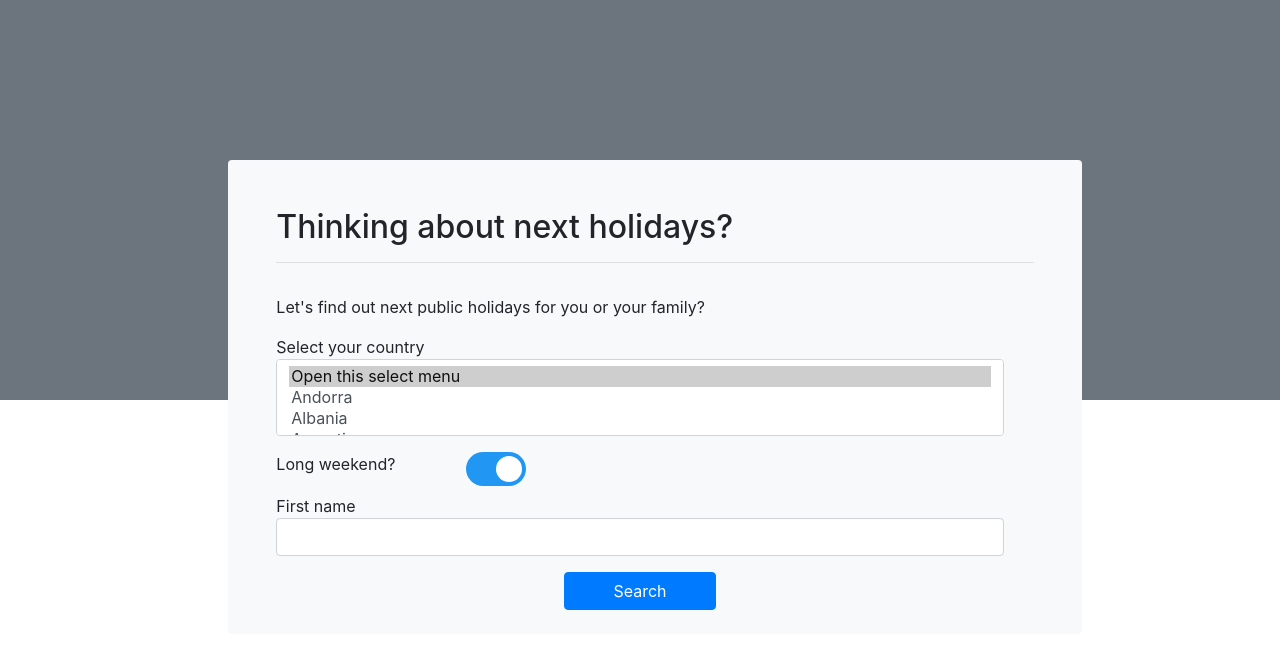
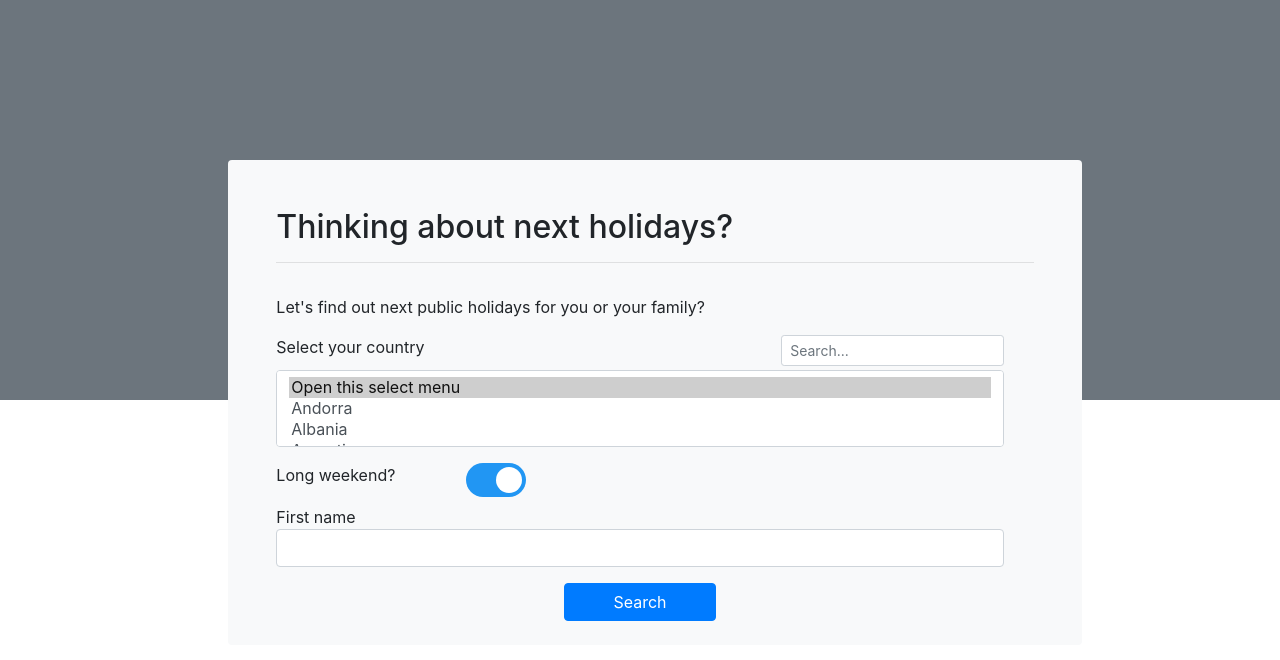
Before and after one commit to diogo-silveira/react-holiday-app, a React (Create React App) app: page / in a window 1280 px wide. Shown: the top 660 px of the page. Built offline with nearby package versions, Linux system fonts and the light colour scheme.

Commit message:
Added search function

```diff
--- a/src/Holiday/Holiday.js
+++ b/src/Holiday/Holiday.js
@@ -33,6 +33,8 @@ class Holiday extends React.Component {
             isLongWeekend: true,
             firstName: '',
             countryList: Array(Country),
+            filteredCountryList: Array(Country),
+            searchCountry: '',
             errors: { firstName: '', selectedCountry: '' }
         };
         this.handleSubmit = this.handleSubmit.bind(this);
@@ -41,7 +43,7 @@ class Holiday extends React.Component {
 
     componentDidMount(){
         getHolidays()
-        .then((res) => this.setState({countryList: res}))
+        .then((res) => this.setState({countryList: res, filteredCountryList: res }))
         .catch(err => console.log(err));
     }
 
@@ -53,6 +55,28 @@ class Holiday extends React.Component {
         } else {
           console.error('Invalid Form')
         }
+    }
+
+    searchCountryFilter = (event) => {
+        const { countryList }= this.state;
+        const { value } = event.target;
+
+        let newList = [];
+
+        if (value !== "") {
+            let currentList = countryList;
+            newList = currentList.filter(item => {
+                const lc = item.value.toLowerCase();
+                const filter = value.toLowerCase();
+                return lc.includes(filter);
+            });
+        } else {
+            newList = countryList;
+        }
+
+        this.setState({
+            filteredCountryList: newList
+        });
     }
 
     handleInputChange = (event) => {
@@ -77,18 +101,31 @@ class Holiday extends React.Component {
             errors,
             [name]: val
         });
-      }
+    }
+
+    CountryFilter = () => {
+       return (
+            <div className="col-4">
+                <input className="form-control form-control-sm" name="countryFilter" type="text" placeholder="Search..." onChange={ this.searchCountryFilter }></input>
+            </div>
+        );
+    }
 
     SelectCountry = () => {
-        const { countryList, selectedCountry, errors } = this.state;
-        const countryItems = countryList.map((x) =>
+        const { filteredCountryList, selectedCountry, errors } = this.state;
+        const countryItems = filteredCountryList.map((x) =>
             <option key={ x.key } value={ x.key }> { x.value } </option>
         );
 
         return (
             <div className="container row px-5">
                 <div className="col-12 form-group text-left">
-                    <span>Select your country</span>
+                    <div class="justify-content-between pb-1 pr-0 row">
+                        <div class="col-6">
+                            <span>Select your country</span>
+                        </div>
+                        { this.CountryFilter() }
+                    </div>
                     <select name="selectedCountry" value={ selectedCountry } onChange={ this.handleInputChange }  className="custom-select" size="3">
                         <option value="" defaultValue>Open this select menu</option>
                         {countryItems}
```
